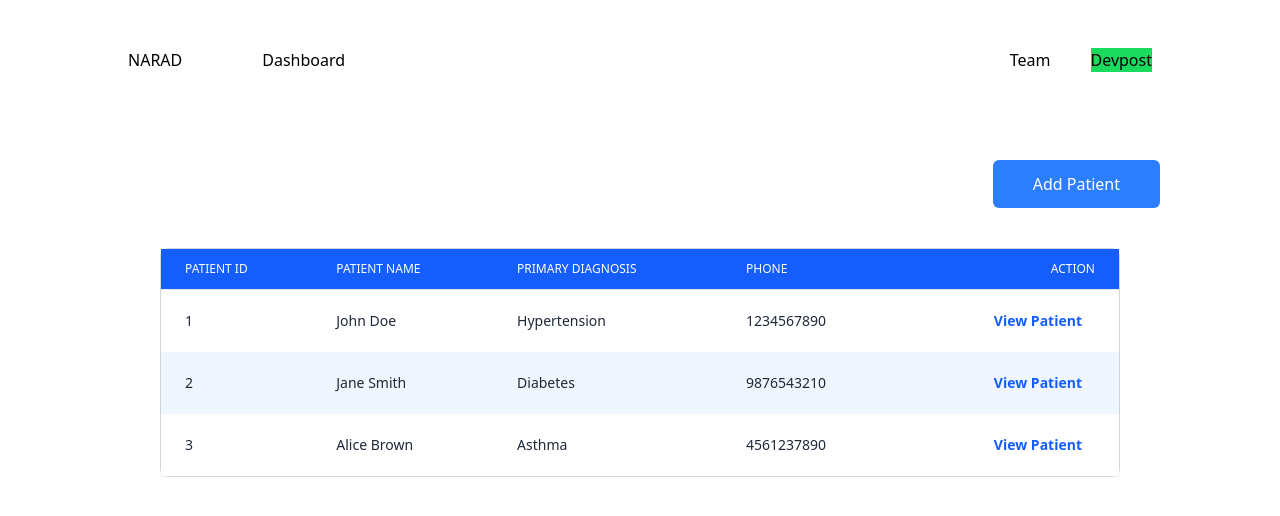
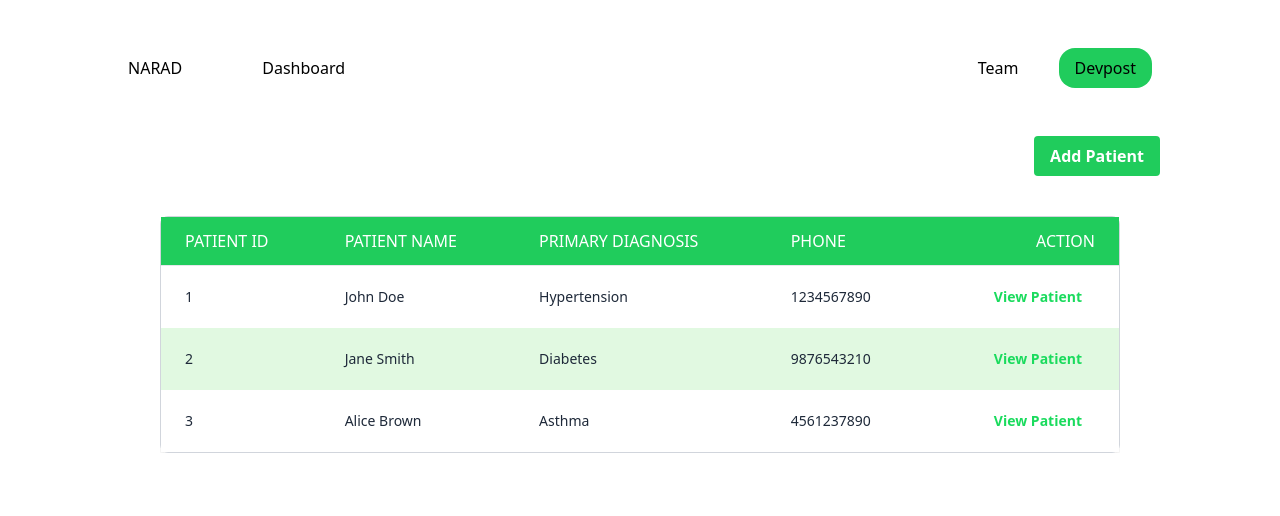
Before and after one commit to omkar-79/medcompass, a React (Vite) app in the folder frontend/: page / in a window 1280 px wide. Shown: the top 516 px of the page. Built offline with nearby package versions, Linux system fonts and the light colour scheme.

Commit message:
color-changes

```diff
--- a/frontend/src/App.jsx
+++ b/frontend/src/App.jsx
@@ -8,7 +8,6 @@ function App() {
       <Routes>
         <Route path='/' element={<Dashboard />} />
         <Route path='/addPatient' element={<PatientForm />} />
-
       </Routes>
     </div>
   );
--- a/frontend/src/components/Navbar.jsx
+++ b/frontend/src/components/Navbar.jsx
@@ -6,14 +6,15 @@ const Navbar = () => {
     <nav className="flex justify-between items-center p-12">
       <div className="flex gap-20 px-20">
         <h1>NARAD</h1>
-        <a href="#">Dashboard</a>
+        <Link to="#" className="">
+          Dashboard
+        </Link>
       </div>
-      <div className="flex gap-10 px-20">
+      <div className="flex justify-between items-center gap-10 px-20">
         <a href="#">Team</a>
-        <Link to="#"
-            className="bg-[#1adb5d]"
-            >
-            Devpost</Link>
+        <Link to="#" className="bg-[#20cc5c] py-2 rounded-2xl px-4">
+          Devpost
+        </Link>
       </div>
     </nav>
   );
--- a/frontend/src/components/PatientTable.jsx
+++ b/frontend/src/components/PatientTable.jsx
@@ -12,19 +12,19 @@ const PatientTable = () => {
       <div className="w-3/4 overflow-x-auto">
         <div className="border border-gray-300 rounded-lg shadow-lg">
           <table className="min-w-full divide-y divide-gray-200">
-            <thead className="bg-blue-600 text-white sticky top-0 z-10">
+            <thead className="bg-[#20cc5c] text-white sticky top-0 z-10">
               <tr>
-                <th className="px-6 py-3 text-start text-xs font-medium uppercase">Patient ID</th>
-                <th className="px-6 py-3 text-start text-xs font-medium uppercase">Patient Name</th>
-                <th className="px-6 py-3 text-start text-xs font-medium uppercase">Primary Diagnosis</th>
-                <th className="px-6 py-3 text-start text-xs font-medium uppercase">Phone</th>
-                <th className="px-6 py-3 text-end text-xs font-medium uppercase">Action</th>
+                <th className="px-6 py-3 text-start text-md font-medium uppercase">Patient ID</th>
+                <th className="px-6 py-3 text-start text-md font-medium uppercase">Patient Name</th>
+                <th className="px-6 py-3 text-start text-md font-medium uppercase">Primary Diagnosis</th>
+                <th className="px-6 py-3 text-start text-md font-medium uppercase">Phone</th>
+                <th className="px-6 py-3 text-end text-md font-medium uppercase">Action</th>
               </tr>
             </thead>
             <tbody>
               {Array.isArray(patients) && patients.length > 0 ? (
                 patients.map((patient) => (
-                  <tr key={patient.id} className="odd:bg-white even:bg-blue-50 hover:bg-blue-100">
+                  <tr key={patient.id} className="odd:bg-white even:bg-[#e1f9e1] hover:bg-[#b2f5b2]">
                     <td className="px-6 py-4 whitespace-nowrap text-sm font-medium text-gray-800">{patient.id}</td>
                     <td className="px-6 py-4 whitespace-nowrap text-sm text-gray-800">
                       {patient.firstName} {patient.lastName}
@@ -34,7 +34,7 @@ const PatientTable = () => {
                     <td className="px-6 py-4 whitespace-nowrap text-end text-sm font-medium">
                       <button
                         type="button"
-                        className="inline-flex items-center gap-x-2 text-sm font-semibold rounded-lg border border-transparent text-blue-600 hover:bg-blue-200 hover:text-blue-800 py-1 px-3"
+                        className="inline-flex items-center gap-x-2 text-sm font-semibold rounded-lg border border-transparent text-[#1adb5d] hover:bg-[#d0f7d0] hover:text-[#149c47] py-1 px-3"
                       >
                         View Patient
                       </button>
--- a/frontend/src/pages/Dashboard.jsx
+++ b/frontend/src/pages/Dashboard.jsx
@@ -7,9 +7,9 @@ const Dashboard = () => {
   return (
     <div>
       <Navbar />
-      <div className="flex justify-end pt-10 px-30">
+      <div className="flex justify-end px-30">
         <Link to='/addPatient'
-            className="bg-blue-500 text-white px-10 py-3 rounded-md hover:bg-blue-600">
+            className="bg-[#20cc5c] hover:bg-[#149c47] text-white font-bold py-2 px-4 rounded">
           Add Patient
         </Link>
       </div>
--- a/frontend/src/pages/PatientForm.jsx
+++ b/frontend/src/pages/PatientForm.jsx
@@ -24,7 +24,7 @@ const PatientForm = () => {
   return (
     <div className="flex justify-center pt-20">
       <form onSubmit={handleSubmit} className="w-full max-w-3/4 p-6 shadow-md rounded-lg">
-        <h2 className="text-xl text-center font-semibold mb-4">Patient Details</h2>
+        <h2 className="text-2xl text-center font-semibold mb-8">Patient Details</h2>
 
         <div className="flex flex-wrap -mx-3 mb-6">
           <div className="w-full md:w-1/2 px-3 mb-6 md:mb-0">
@@ -36,7 +36,7 @@ const PatientForm = () => {
               name="firstName"
               value={formData.firstName}
               onChange={handleChange}
-              className="appearance-none block w-full bg-gray-200 text-gray-700 border border-gray-200 rounded py-3 px-4 leading-tight focus:outline-none focus:bg-white focus:border-gray-500"
+              className="appearance-none block w-full bg-[#e1f9e1] text-gray-700 border border-[#1adb5d] rounded py-3 px-4 leading-tight focus:outline-none focus:bg-white focus:border-[#149c47]"
               required
             />
           </div>
@@ -50,7 +50,7 @@ const PatientForm = () => {
               name="lastName"
               value={formData.lastName}
               onChange={handleChange}
-              className="appearance-none block w-full bg-gray-200 text-gray-700 border border-gray-200 rounded py-3 px-4 leading-tight focus:outline-none focus:bg-white focus:border-gray-500"
+              className="appearance-none block w-full bg-[#e1f9e1] text-gray-700 border border-[#1adb5d] rounded py-3 px-4 leading-tight focus:outline-none focus:bg-white focus:border-[#149c47]"
               required
             />
           </div>
@@ -66,7 +66,7 @@ const PatientForm = () => {
               name="dob"
               value={formData.dob}
               onChange={handleChange}
-              className="appearance-none block w-full bg-gray-200 text-gray-700 border border-gray-200 rounded py-3 px-4 leading-tight focus:outline-none focus:bg-white focus:border-gray-500"
+              className="appearance-none block w-full bg-[#e1f9e1] text-gray-700 border border-[#1adb5d] rounded py-3 px-4 leading-tight focus:outline-none focus:bg-white focus:border-[#149c47]"
               required
             />
           </div>
@@ -79,7 +79,7 @@ const PatientForm = () => {
               name="gender"
               value={formData.gender}
               onChange={handleChange}
-              className="appearance-none block w-full bg-gray-200 text-gray-700 border border-gray-200 rounded py-3 px-4 leading-tight focus:outline-none focus:bg-white focus:border-gray-500"
+              className="appearance-none block w-full bg-[#e1f9e1] text-gray-700 border border-[#1adb5d] rounded py-3 px-4 leading-tight focus:outline-none focus:bg-white focus:border-[#149c47]"
             >
               <option value="">Select Gender</option>
               <option value="Male">Male</option>
@@ -99,7 +99,7 @@ const PatientForm = () => {
               name="phone"
               value={formData.phone}
               onChange={handleChange}
-              className="appearance-none block w-full bg-gray-200 text-gray-700 border border-gray-200 rounded py-3 px-4 leading-tight focus:outline-none focus:bg-white focus:border-gray-500"
+              className="appearance-none block w-full bg-[#e1f9e1] text-gray-700 border border-[#1adb5d] rounded py-3 px-4 leading-tight focus:outline-none focus:bg-white focus:border-[#149c47]"
               required
             />
           </div>
@@ -113,7 +113,7 @@ const PatientForm = () => {
               name="email"
               value={formData.email}
               onChange={handleChange}
-              className="appearance-none block w-full bg-gray-200 text-gray-700 border border-gray-200 rounded py-3 px-4 leading-tight focus:outline-none focus:bg-white focus:border-gray-500"
+              className="appearance-none block w-full bg-[#e1f9e1] text-gray-700 border border-[#1adb5d] rounded py-3 px-4 leading-tight focus:outline-none focus:bg-white focus:border-[#149c47]"
               required
             />
           </div>
@@ -128,7 +128,7 @@ const PatientForm = () => {
               name="preferredTime"
               value={formData.preferredTime}
               onChange={handleChange}
-              className="appearance-none block w-full bg-gray-200 text-gray-700 border border-gray-200 rounded py-3 px-4 leading-tight focus:outline-none focus:bg-white focus:border-gray-500"
+              className="appearance-none block w-full bg-[#e1f9e1] text-gray-700 border border-[#1adb5d] rounded py-3 px-4 leading-tight focus:outline-none focus:bg-white focus:border-[#149c47]"
             >
               <option value="">Select Time</option>
               <option value="morning">Morning</option>
@@ -141,7 +141,7 @@ const PatientForm = () => {
         <div className="mt-6 flex justify-center">
           <button
             type="submit"
-            className="bg-blue-500 text-white px-10 py-2 rounded-md hover:bg-blue-600"
+            className="bg-[#1adb5d] text-white px-10 py-2 rounded-md hover:bg-[#149c47]"
           >
             Add Patient
           </button>
```
